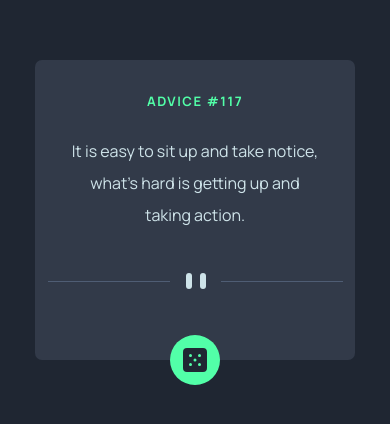
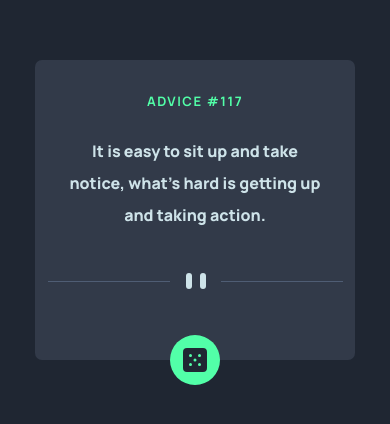
Before and after one commit to DanielJ1337/simple-advice-generator, a plain HTML site: page index.html in a window 390 px wide. Shown: the part 212-636 px from the top of the page. Drawn offline with Linux system fonts and the light colour scheme.

Commit message:
updated font weight

```diff
--- a/assets/css/styles.css
+++ b/assets/css/styles.css
@@ -57,6 +57,7 @@ main {
   line-height: 2;
   font-size: 2rem;
   margin: 1rem auto 2.5rem;
+  font-weight: bold;
 }
 
 .advice__button {
@@ -88,5 +89,6 @@ main {
 
   .advice__wrapper p {
     font-size: 1.6rem;
+    font-weight: 800;
   }
 }
--- a/index.html
+++ b/index.html
@@ -8,7 +8,7 @@
     <link rel="preconnect" href="https://fonts.gstatic.com" crossorigin />
     <script src="./services/api.js" defer></script>
     <link
-      href="https://fonts.googleapis.com/css2?family=Manrope:wght@300;400;500;700&display=swap"
+      href="https://fonts.googleapis.com/css2?family=Manrope:wght@300;400;500;700;800&display=swap"
       rel="stylesheet"
     />
     <link rel="stylesheet" href="./assets/css/reset.css" />
```
